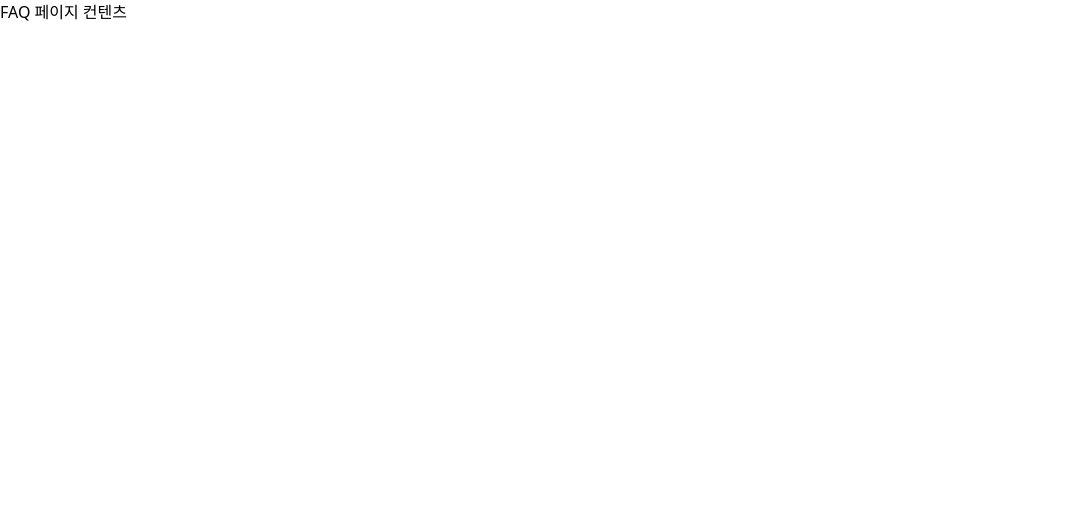
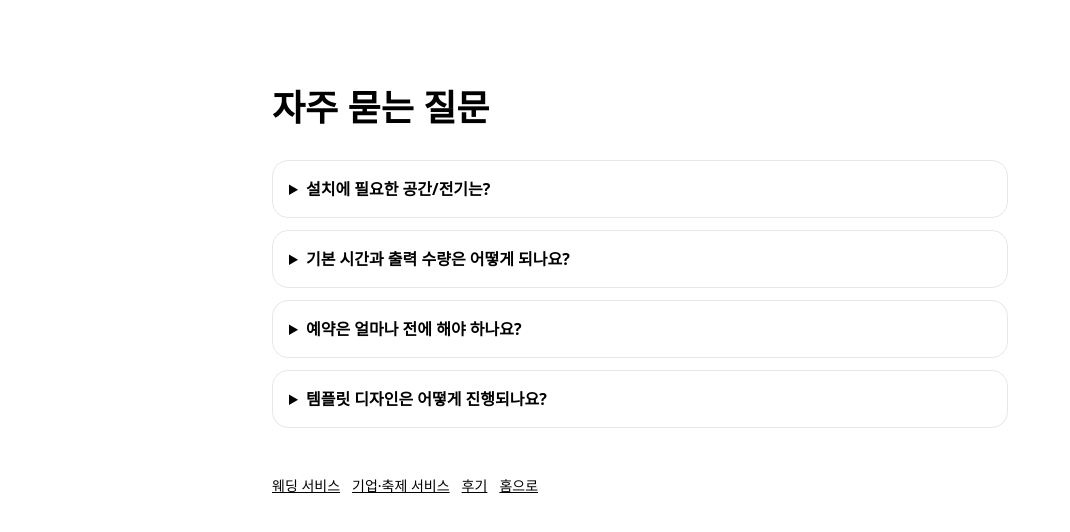
Before and after one commit to dm-booth/dmbooth, a Next.js app: page /faq in a window 1280 px wide. Shown: the top 532 px of the page, without its empty margins (0-1070 px from the left). Built offline with nearby package versions, Linux system fonts and the light colour scheme.

Commit message:
Update page.tsx

```diff
--- a/app/faq/page.tsx
+++ b/app/faq/page.tsx
@@ -3,21 +3,111 @@ import type { Metadata } from "next";
 export const metadata: Metadata = {
   title: "포토부스 자주 묻는 질문 | DM BOOTH",
   description:
-    "대여 비용, 필름 수량, 콘센트 조건 등 DM BOOTH 포토부스 FAQ를 통해 궁금증을 해결하세요.",
+    "대여 비용, 설치 공간/전기, 출력 수량, 예약 시기 등 DM BOOTH 포토부스 FAQ.",
   openGraph: {
     url: "/faq",
     title: "포토부스 자주 묻는 질문 | DM BOOTH",
-    description: "대여 비용, 필름 수량, 콘센트 조건 등 자주 묻는 질문 정리.",
-    images: ["/og-main.png"],
-  },
-  twitter: {
-    title: "포토부스 자주 묻는 질문",
-    description: "DM BOOTH 포토부스 FAQ로 궁금증 해결!",
+    description:
+      "비용, 공간/전기, 출력 수량, 예약 시기 등 핵심 FAQ 모음.",
     images: ["/og-main.png"],
   },
   alternates: { canonical: "https://dmbooth.kr/faq" },
 };
 
+function JsonLd() {
+  const faq = {
+    "@context": "https://schema.org",
+    "@type": "FAQPage",
+    mainEntity: [
+      {
+        "@type": "Question",
+        name: "설치에 필요한 공간/전기는?",
+        acceptedAnswer: {
+          "@type": "Answer",
+          text: "2×2m 권장, 220V 콘센트 1구면 충분합니다.",
+        },
+      },
+      {
+        "@type": "Question",
+        name: "기본 시간과 출력 수량은 어떻게 되나요?",
+        acceptedAnswer: {
+          "@type": "Answer",
+          text:
+            "기본 시간은 1시간 30분(1.5시간)이며, 이 경우 출력은 무제한으로 제공합니다. " +
+            "만약 3시간 이상 행사로 진행하실 경우 기본 800장을 기준으로 하며, 이후부터는 필름 추가 비용이 발생합니다. " +
+            "다만 실제 운영 경험상 3시간 정도 꾸준히 사람이 몰려도 800장을 모두 소진하기는 어렵습니다. " +
+            "따라서 대부분의 행사에서는 기본 제공량만으로도 충분히 이용 가능합니다.",
+        },
+      },
+      {
+        "@type": "Question",
+        name: "예약은 얼마나 전에 해야 하나요?",
+        acceptedAnswer: {
+          "@type": "Answer",
+          text: "한 달 전 권장. 급한 일정도 문의 주시면 가능 여부 안내드립니다.",
+        },
+      },
+      {
+        "@type": "Question",
+        name: "템플릿 디자인은 어떻게 진행되나요?",
+        acceptedAnswer: {
+          "@type": "Answer",
+          text: "컨셉/컬러 공유 → 시안 제공 → 수정 반영 후 확정합니다.",
+        },
+      },
+    ],
+  };
+  return (
+    <script
+      type="application/ld+json"
+      dangerouslySetInnerHTML={{ __html: JSON.stringify(faq) }}
+    />
+  );
+}
+
 export default function Page() {
-  return <main>FAQ 페이지 컨텐츠</main>;
+  const qa = [
+    [
+      "설치에 필요한 공간/전기는?",
+      "2×2m 권장, 220V 콘센트 1구면 충분합니다.",
+    ],
+    [
+      "기본 시간과 출력 수량은 어떻게 되나요?",
+      `기본 시간은 1시간 30분(1.5시간)이며, 이 경우 출력은 무제한으로 제공됩니다.
+       만약 3시간 이상 행사로 진행하실 경우 기본 800장을 기준으로 하며, 이후부터는 필름 추가 비용이 발생합니다.
+       실제 운영 경험상 3시간 동안 꾸준히 사람이 몰려도 800장을 모두 사용하는 경우는 드뭅니다.
+       그래서 대부분의 웨딩·기업 행사에서는 기본 제공량만으로 충분히 즐기실 수 있습니다.`,
+    ],
+    [
+      "예약은 얼마나 전에 해야 하나요?",
+      "한 달 전 권장. 급한 일정도 문의 주시면 가능 여부를 안내드립니다.",
+    ],
+    [
+      "템플릿 디자인은 어떻게 진행되나요?",
+      "컨셉/컬러 공유 → 시안 제공 → 수정 반영 후 확정합니다.",
+    ],
+  ];
+
+  return (
+    <main className="mx-auto max-w-3xl px-4 py-14 space-y-8">
+      <JsonLd />
+      <h1 className="text-3xl md:text-4xl font-extrabold">자주 묻는 질문</h1>
+
+      <div className="space-y-3">
+        {qa.map(([q, a]) => (
+          <details key={q} className="p-4 rounded-2xl border bg-white">
+            <summary className="cursor-pointer font-semibold">{q}</summary>
+            <p className="mt-2 text-gray-700 whitespace-pre-line">{a}</p>
+          </details>
+        ))}
+      </div>
+
+      <div className="flex gap-3 pt-4">
+        <a className="underline text-sm" href="/wedding">웨딩 서비스</a>
+        <a className="underline text-sm" href="/popup">기업·축제 서비스</a>
+        <a className="underline text-sm" href="/review">후기</a>
+        <a className="underline text-sm" href="/">홈으로</a>
+      </div>
+    </main>
+  );
 }
```
